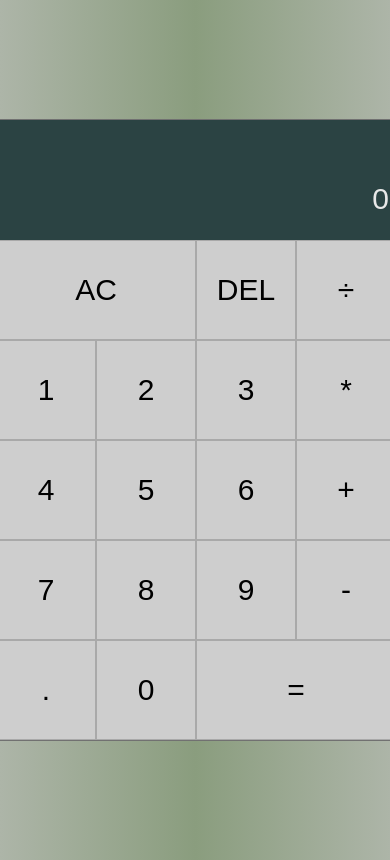
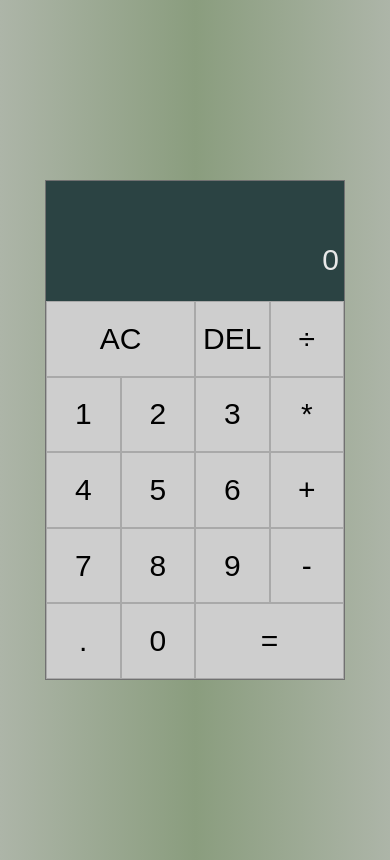
Before and after one commit to KamilPartyka/Simple-Calculator, a plain HTML site: page index.html in a window 390 px wide. Drawn offline with Linux system fonts and the light colour scheme.

Commit message:
adding media query for mobile screen

```diff
--- a/style.css
+++ b/style.css
@@ -54,7 +54,7 @@ body {
 	cursor: pointer;
 	background-color: #cecece;
 	border: 1px solid #a9a9a9;
-	min-width: 100px;
+	min-width: 90px;
 	outline: none;
 }
 
@@ -65,3 +65,16 @@ body {
 .span-two {
 	grid-column: span 2;
 }
+
+@media (max-width: 400px) {
+	.container {
+		width: 300px;
+		height: 500px;
+	}
+	.keyboard {
+		height: 378px;
+	}
+	.keyboard-button {
+		min-width: 60px;
+	}
+}
```
